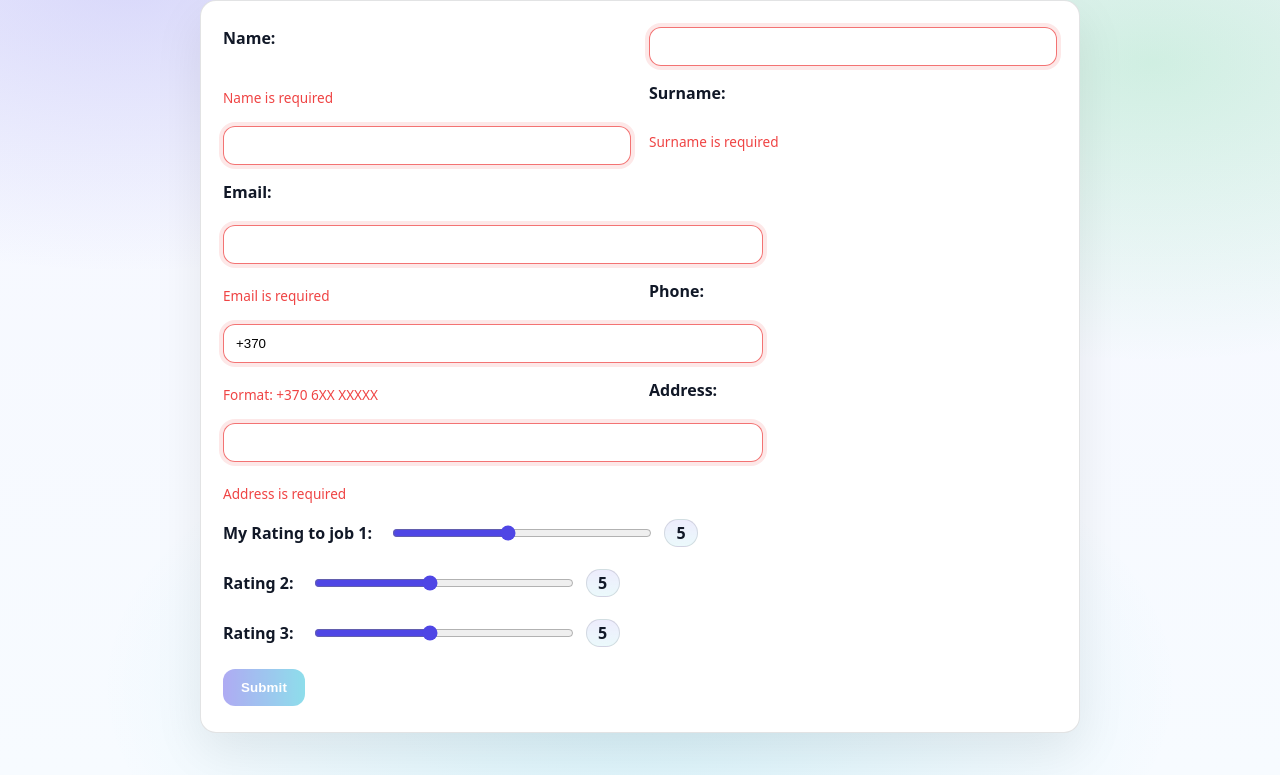
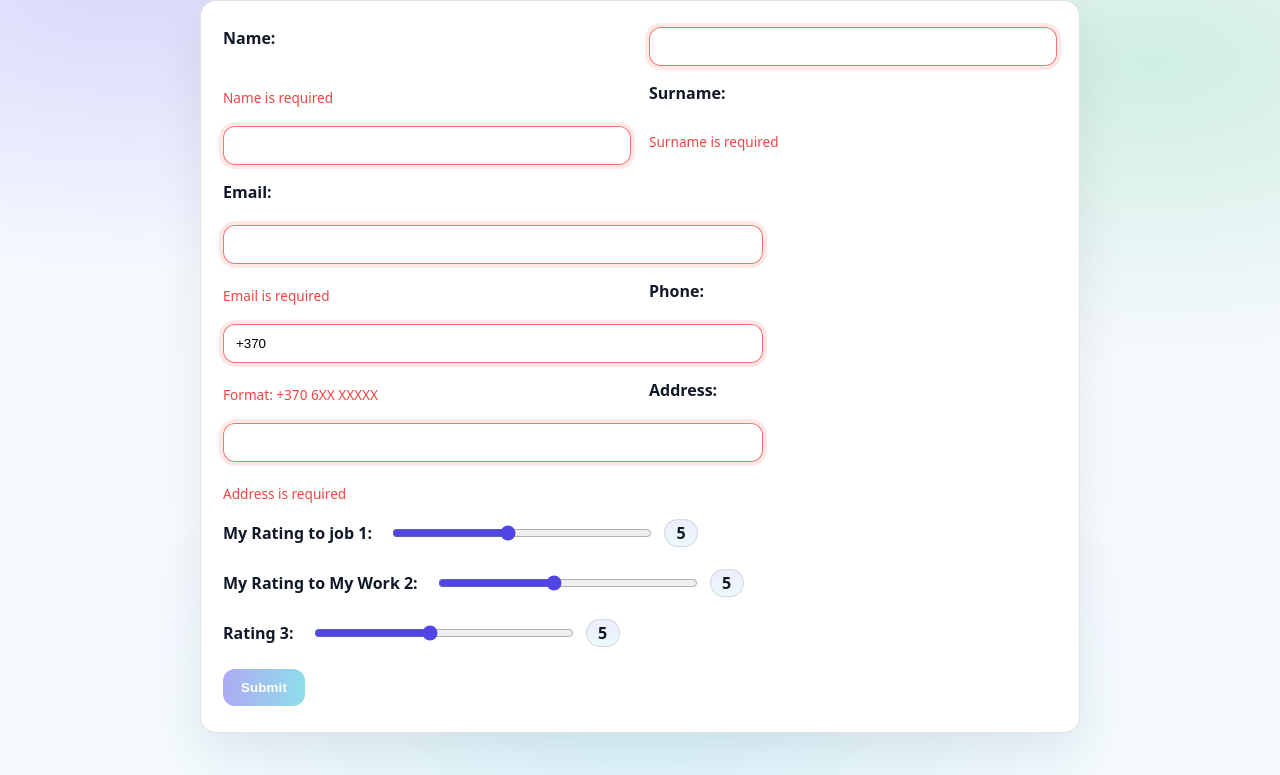
Before and after one commit to Vaqifs/labeleven, a plain HTML site: page LAB11/index.html in a window 1280 px wide. Shown: the part 116-891 px from the top of the page. Drawn offline with Linux system fonts and the light colour scheme.

Commit message:
Modify rating label for clarity
Updated the second rating label to specify 'My Work 2'.

```diff
--- a/LAB11/index.html
+++ b/LAB11/index.html
@@ -45,7 +45,7 @@
     <br><br>
 
     <label>
-      Rating 2:
+      My Rating to My Work 2:
       <input type="range" id="rating2" min="1" max="10" value="5" />
       <span id="r2Value">5</span>
     </label>
```
